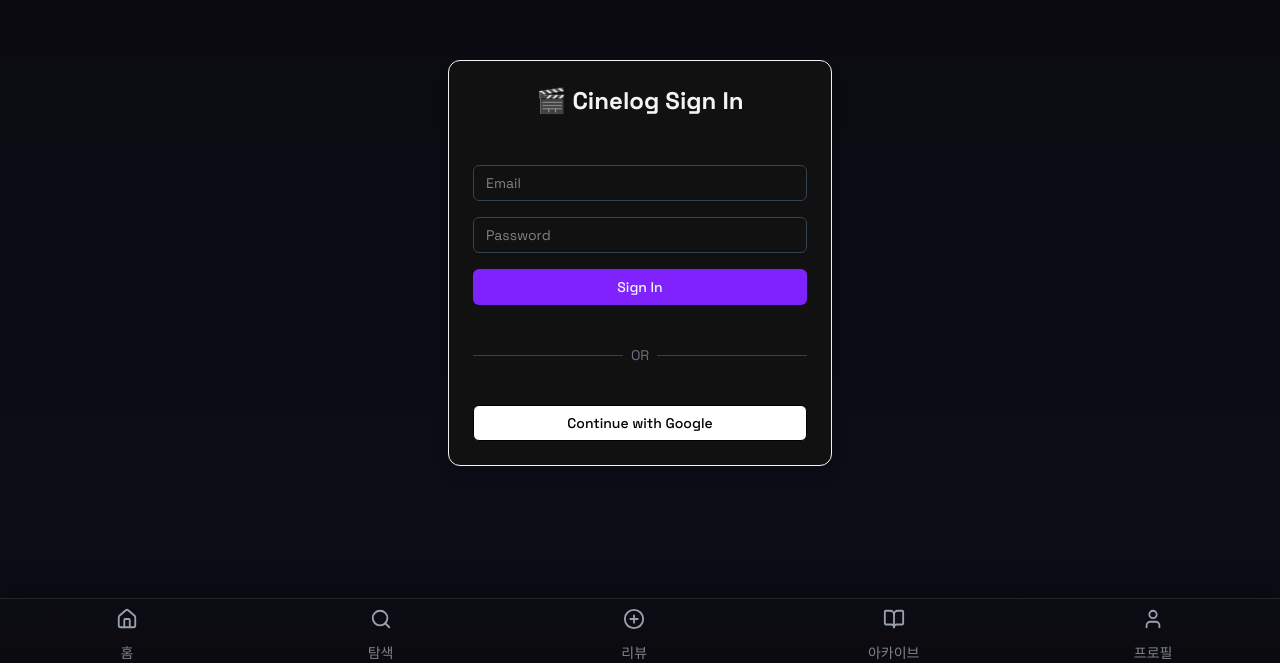
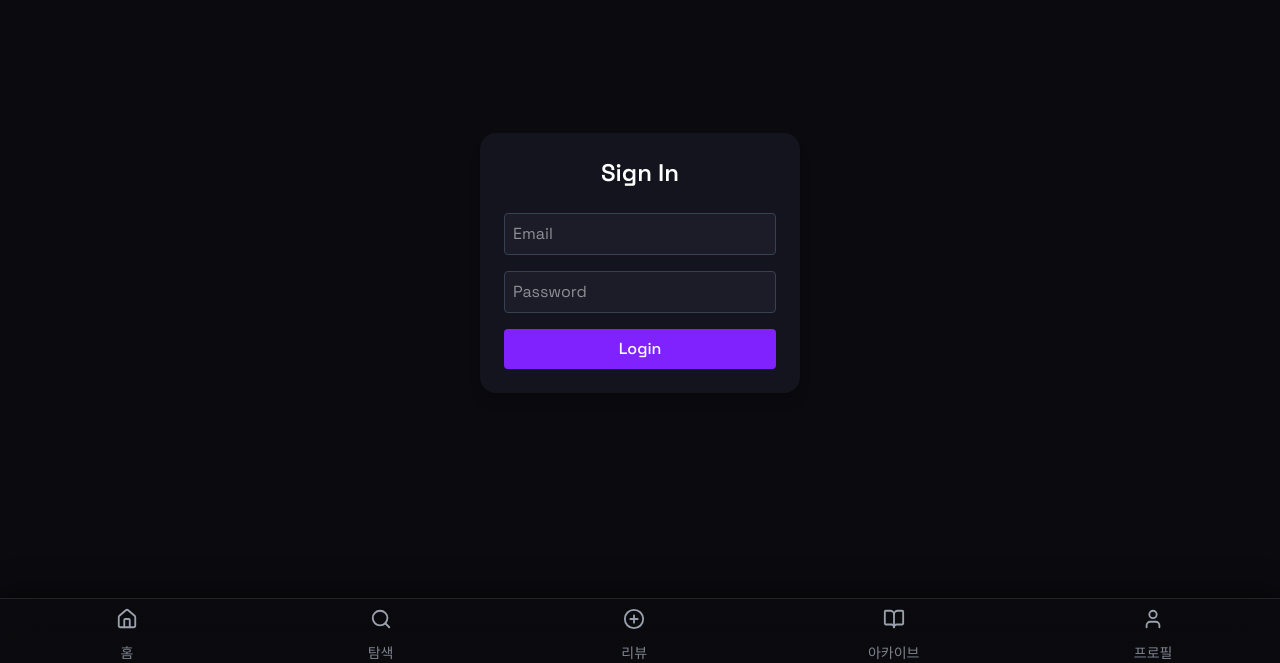
Before and after one commit to lunnne/cinelog, a Next.js app: page /auth/signin in a window 1280 px wide. Shown: the part 137-800 px from the top of the page. Built offline with nearby package versions, Linux system fonts and the light colour scheme; a web font is replaced by a local one.

Commit message:
fix: fixed AuthProvider Error

```diff
--- /dev/null
+++ b/auth.ts
@@ -0,0 +1,31 @@
+// /auth.ts
+import NextAuth from "next-auth"
+import Credentials from "next-auth/providers/credentials"
+import { prisma } from "@/lib/prisma"
+import bcrypt from "bcryptjs"
+
+export const { auth, signIn, signOut, handlers } = NextAuth({
+  providers: [
+    Credentials({
+      name: "Credentials",
+      credentials: {
+        email: { label: "Email", type: "text" },
+        password: { label: "Password", type: "password" },
+      },
+      async authorize(credentials) {
+        if (!credentials?.email || !credentials?.password) return null
+
+        const email = credentials.email as string
+        const password = credentials.password as string
+
+        const user = await prisma.user.findUnique({ where: { email } })
+        if (!user || !user.password) return null
+
+        const valid = await bcrypt.compare(password, user.password)
+        if (!valid) return null
+
+        return user
+      },
+    }),
+  ],
+})
--- /dev/null
+++ b/middleware.ts
@@ -0,0 +1,4 @@
+export { auth as middleware } from './auth';
+export const config = {
+  matcher: ['/((?!api|_next/static|_next/image|favicon.ico).*)'],
+};
--- a/next.config.ts
+++ b/next.config.ts
@@ -1,4 +1,5 @@
 import type { NextConfig } from 'next';
+
 
 const nextConfig: NextConfig = {
   images: {
@@ -23,6 +24,10 @@ const nextConfig: NextConfig = {
       },
     ],
   },
+  // 🔥 여기가 중요!
+ experimental: {
+  serverActions: true,
+ },
 };
 
 export default nextConfig;
--- a/src/app/api/auth/[...nextauth]/route.ts
+++ b/src/app/api/auth/[...nextauth]/route.ts
@@ -1,2 +1,2 @@
-// /app/api/auth/[...nextauth]/route.ts
-export { handlers as GET, handlers as POST } from "@/auth"
+import { handlers } from "../../../../../auth"
+export const { GET, POST } = handlers
--- /dev/null
+++ b/src/app/api/register/route.ts
@@ -0,0 +1,29 @@
+import { NextResponse } from "next/server"
+import { prisma } from "@/lib/prisma"
+import bcrypt from "bcryptjs"
+
+export async function POST(req: Request) {
+  try {
+    const { email, username, password } = await req.json()
+
+    const existingUser = await prisma.user.findUnique({ where: { email } })
+    if (existingUser) {
+      return NextResponse.json({ error: "User already exists" }, { status: 400 })
+    }
+
+    const hashedPassword = await bcrypt.hash(password, 10)
+
+    const newUser = await prisma.user.create({
+      data: {
+        email,
+        username,
+        password: hashedPassword,
+      },
+    })
+
+    return NextResponse.json({ success: true, user: newUser })
+  } catch (err) {
+    console.error(err)
+    return NextResponse.json({ error: "Failed to register" }, { status: 500 })
+  }
+}
--- a/src/app/auth/signin/page.tsx
+++ b/src/app/auth/signin/page.tsx
@@ -2,54 +2,48 @@
 
 import { useState } from 'react';
 import { signIn } from 'next-auth/react';
-import { Button } from '@/components/ui/button';
-import { Input } from '@/components/ui/input';
-import { Card } from '@/components/ui/card';
 
 export default function SignInPage() {
   const [email, setEmail] = useState('');
   const [password, setPassword] = useState('');
+  const [error, setError] = useState('');
 
   const handleSubmit = async (e: React.FormEvent) => {
     e.preventDefault();
-    await signIn('credentials', { email, password, callbackUrl: '/' });
+    setError('');
+    const res = await signIn('credentials', { email, password, redirect: false });
+
+    if (res?.error) {
+      setError('Invalid email or password');
+      return;
+    }
+
+    window.location.href = '/';
   };
 
   return (
-    <main className="min-h-screen flex items-center justify-center bg-linear-to-b from-[#0a0a0f] to-[#0d0d19] px-4">
-      <Card className="w-full max-w-sm p-6 bg-[#111] text-gray-100 rounded-xl shadow-lg">
-        <h2 className="text-center text-2xl font-bold mb-6">🎬 Cinelog Sign In</h2>
-        <form onSubmit={handleSubmit} className="space-y-4">
-          <Input
+    <main className="flex items-center justify-center min-h-screen bg-[#0b0b0f] text-white">
+      <form onSubmit={handleSubmit} className="flex flex-col gap-4 w-[320px] bg-[#14141f] p-6 rounded-2xl shadow-lg">
+        <h1 className="text-2xl font-semibold text-center mb-2">Sign In</h1>
+        <input
           type="email"
           placeholder="Email"
           value={email}
           onChange={(e) => setEmail(e.target.value)}
-            className="bg-transparent border border-gray-700 focus:ring-gray-500 text-gray-100"
+          className="p-2 rounded bg-[#1c1c28] border border-gray-700 focus:outline-none"
         />
-          <Input
+        <input
           type="password"
           placeholder="Password"
           value={password}
           onChange={(e) => setPassword(e.target.value)}
-            className="bg-transparent border border-gray-700 focus:ring-gray-500 text-gray-100"
+          className="p-2 rounded bg-[#1c1c28] border border-gray-700 focus:outline-none"
         />
-          <Button type="submit" className="w-full bg-violet-600 hover:bg-violet-700">
-            Sign In
-          </Button>
+        {error && <p className="text-sm text-red-400">{error}</p>}
+        <button type="submit" className="bg-violet-600 hover:bg-violet-700 transition-all rounded p-2 font-medium">
+          Login
+        </button>
       </form>
-        <div className="flex items-center my-4">
-          <span className="grow border-t border-gray-700"></span>
-          <span className="mx-2 text-gray-500 text-sm uppercase">or</span>
-          <span className="grow border-t border-gray-700"></span>
-        </div>
-        <div className="space-y-2">
-          <Button onClick={() => signIn('google')} variant="outline" className="w-full bg-white text-black hover:bg-gray-100">
-            Continue with Google
-          </Button>
-          {/* 나중에 Naver, Kakao 버튼 추가 가능 */}
-        </div>
-      </Card>
     </main>
   );
 }
--- a/src/app/auth/signup/page.tsx
+++ b/src/app/auth/signup/page.tsx
@@ -0,0 +1,75 @@
+"use client"
+
+import { useState } from "react"
+import { signIn } from "next-auth/react"
+
+export default function SignUpPage() {
+  const [email, setEmail] = useState("")
+  const [username, setUsername] = useState("")
+  const [password, setPassword] = useState("")
+  const [error, setError] = useState("")
+
+  const handleSubmit = async (e: React.FormEvent) => {
+    e.preventDefault()
+    setError("")
+
+    const res = await fetch("/api/register", {
+      method: "POST",
+      headers: { "Content-Type": "application/json" },
+      body: JSON.stringify({ email, username, password }),
+    })
+
+    if (!res.ok) {
+      const data = await res.json()
+      setError(data.error)
+      return
+    }
+
+    // ✅ 자동 로그인
+    await signIn("credentials", { email, password, callbackUrl: "/" })
+  }
+
+  return (
+    <main className="flex flex-col items-center justify-center min-h-screen bg-[#0b0b0f] text-white">
+      <form
+        onSubmit={handleSubmit}
+        className="flex flex-col gap-4 w-[320px] bg-[#14141f] p-6 rounded-2xl shadow-lg"
+      >
+        <h1 className="text-2xl font-semibold text-center mb-2">Sign Up</h1>
+
+        <input
+          type="text"
+          placeholder="Username"
+          value={username}
+          onChange={(e) => setUsername(e.target.value)}
+          className="p-2 rounded bg-[#1c1c28] border border-gray-700 focus:outline-none"
+          required
+        />
+        <input
+          type="email"
+          placeholder="Email"
+          value={email}
+          onChange={(e) => setEmail(e.target.value)}
+          className="p-2 rounded bg-[#1c1c28] border border-gray-700 focus:outline-none"
+          required
+        />
+        <input
+          type="password"
+          placeholder="Password"
+          value={password}
+          onChange={(e) => setPassword(e.target.value)}
+          className="p-2 rounded bg-[#1c1c28] border border-gray-700 focus:outline-none"
+          required
+        />
+        {error && <p className="text-sm text-red-400">{error}</p>}
+
+        <button
+          type="submit"
+          className="bg-violet-600 hover:bg-violet-700 transition-all rounded p-2 font-medium"
+        >
+          Create Account
+        </button>
+      </form>
+    </main>
+  )
+}
--- /dev/null
+++ b/src/auth.config.ts
@@ -0,0 +1,8 @@
+// src/auth.config.ts
+import type { NextAuthConfig } from "next-auth"
+
+export const authConfig = {
+  pages: {
+    signIn: "/auth/signin",
+  }
+} satisfies NextAuthConfig
--- a/src/auth.ts
+++ /dev/null
@@ -1,69 +0,0 @@
-// /auth.ts
-import NextAuth from 'next-auth';
-import { PrismaAdapter } from '@auth/prisma-adapter';
-import { prisma } from '@/lib/prisma';
-
-// ✅ Provider Imports
-import Credentials from 'next-auth/providers/credentials';
-import Google from 'next-auth/providers/google';
-import Naver from 'next-auth/providers/naver';
-import Kakao from 'next-auth/providers/kakao';
-
-import bcrypt from 'bcryptjs';
-
-export const { handlers, signIn, signOut, auth } = NextAuth({
-  adapter: PrismaAdapter(prisma),
-
-  // ✅ OAuth Providers (AUTH_* 환경 변수 자동 인식됨)
-  providers: [
-    Google,
-    Naver,
-    Kakao,
-
-    // ✅ Custom Email/Password 로그인 (Credentials)
-    Credentials({
-      name: 'Credentials',
-      credentials: {
-        email: { label: 'Email', type: 'text' },
-        password: { label: 'Password', type: 'password' },
-      },
-      async authorize(credentials) {
-        if (!credentials?.email || !credentials?.password) return null;
-
-        const user = await prisma.user.findUnique({
-          where: { email: credentials.email as string },
-        });
-
-        if (!user || !user.password) return null;
-
-        const isValid = await bcrypt.compare(credentials.password as string, user.password);
-        if (!isValid) return null;
-
-        return user;
-      },
-    }),
-  ],
-
-  // ✅ JWT 세션 전략
-  session: { strategy: 'jwt' },
-
-  // ✅ JWT & Session 콜백
-  callbacks: {
-    async jwt({ token, user }) {
-      if (user) token.id = user.id;
-      return token;
-    },
-    async session({ session, token }) {
-      if (token?.id) session.user.id = token.id as string;
-      return session;
-    },
-  },
-
-  // ✅ 보안 설정
-  secret: process.env.AUTH_SECRET,
-
-  // ✅ 로그인 페이지 (커스텀)
-  pages: {
-    signIn: '/auth/signin',
-  },
-});
```
Lines whose indentation alone changed are shown as unchanged.
